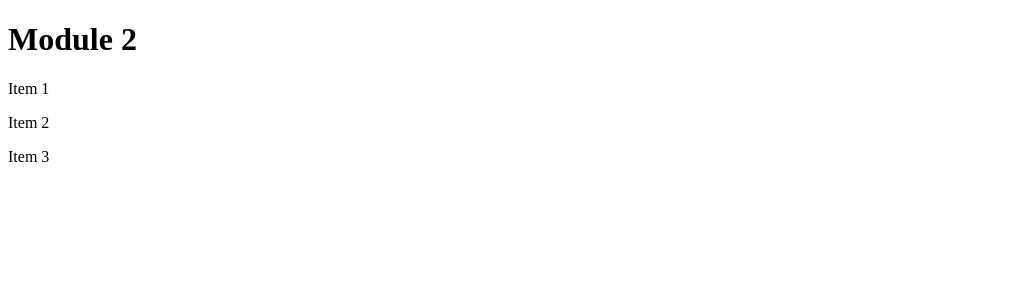
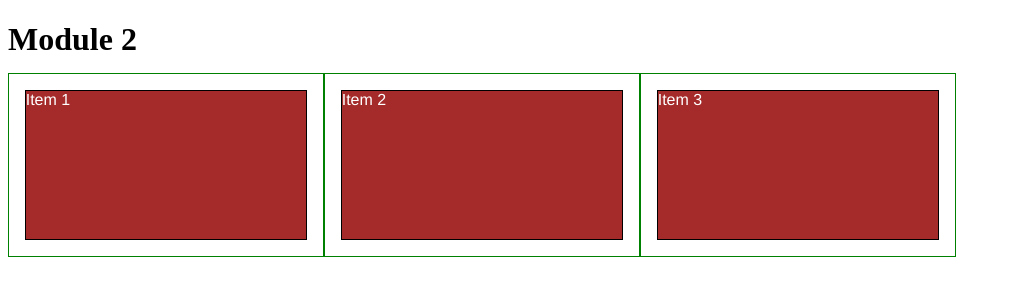
Before and after one commit to fernando-jose-b/coursera-test2, a plain HTML site: page docs/module2-solution/index.html in a window 1280 px wide. Shown: the whole page, without its empty margins (0-1011 px from the left). Drawn offline with Linux system fonts and the light colour scheme; files that its build step writes are made by us from their sources.

Commit message:
Update index.html

```diff
--- a/docs/module2-solution/index.html
+++ b/docs/module2-solution/index.html
@@ -3,6 +3,7 @@
 <head>
 <meta charset="utf-8">
 <meta name="viewport" content="width=device-width, initial-scale=1">
+<link rel="stylesheet" type="text/css" href="stylesheets/styles.css">
 <title>Module 2</title>
 
 </head>
```
